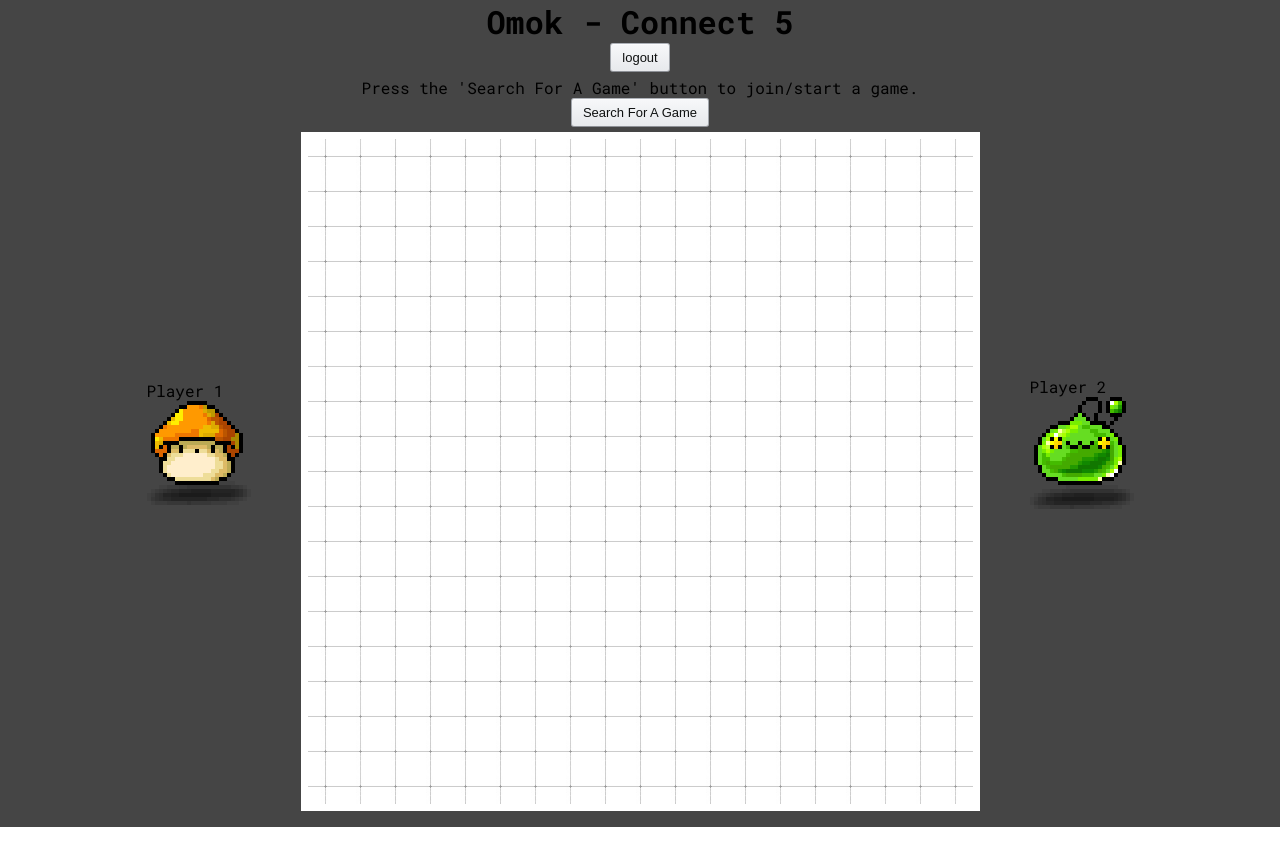
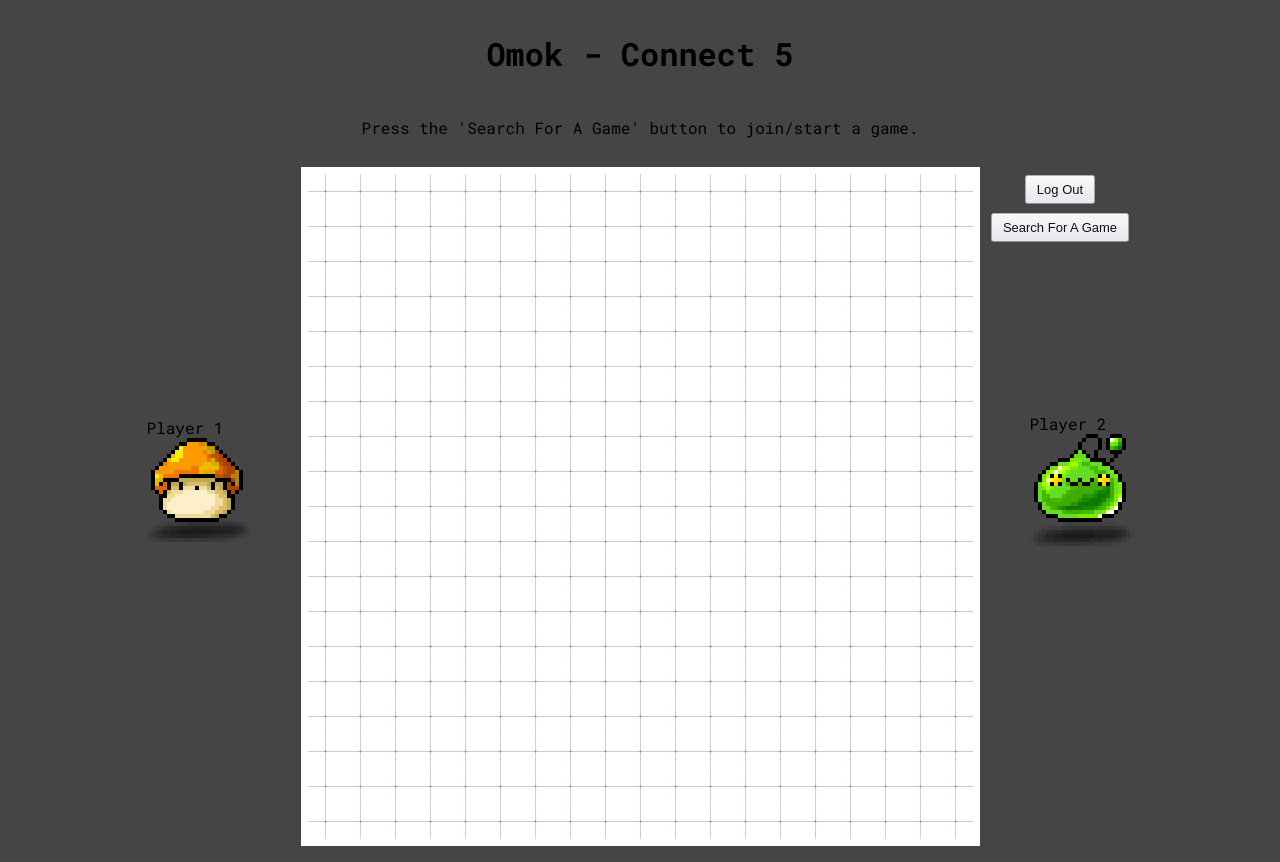
Before and after one commit to EugenSong/omok, a Next.js app: page /frontend/Game in a window 1280 px wide. Before the commit the page ends 827 px from the top, so only its background shows below. Built offline with nearby package versions, Linux system fonts and the light colour scheme.

Commit message:
edited button formatting.
record demo.

```diff
--- a/src/pages/frontend/Board2.tsx
+++ b/src/pages/frontend/Board2.tsx
@@ -735,7 +735,7 @@ const Board2 = () => {
 
           <div>
             <button
-              className={styles.resetbutton}
+              className={styles.searchforbutton}
               onClick={() => searchForGames()}
             >
               Search For A Game
--- a/src/pages/frontend/Game.tsx
+++ b/src/pages/frontend/Game.tsx
@@ -48,12 +48,12 @@ const Game = () => {
       <main className={styles.main}>
         <h1>Omok - Connect 5</h1>
         <button
-          className={styles.resetbutton}
+          className={styles.logoutbutton}
           onClick={() => {
             handleLogout();
           }}
         >
-          logout
+          Log Out
         </button>
 
         <div>
--- a/src/styles/Home.module.css
+++ b/src/styles/Home.module.css
@@ -1,4 +1,5 @@
 .main {
+  padding-top: 2em;
   display: flex;
   flex-direction: column;
   justify-content: space-between;
@@ -80,8 +81,42 @@
   text-align: center;  /* Centers the text horizontally inside the container */
 }
 
-.resetbutton {
-  margin-bottom: 5px;
+.logoutbutton {
+  position: relative;
+  top: 100px;
+  left: 420px;
+  margin-bottom: 1em;
+  background-image: linear-gradient(#f7f8fa ,#e7e9ec);
+  border-color: #adb1b8 #a2a6ac #8d9096;
+  border-style: solid;
+  border-width: 1px;
+  border-radius: 3px;
+  box-shadow: rgba(255,255,255,.6) 0 1px 0 inset;
+  box-sizing: border-box;
+  color: #0f1111;
+  cursor: pointer;
+  display: inline-block;
+  font-family: "Amazon Ember",Arial,sans-serif;
+  font-size: 14px;
+  height: 29px;
+  font-size: 13px;
+  outline: 0;
+  overflow: hidden;
+  padding: 0 11px;
+  text-align: center;
+  text-decoration: none;
+  text-overflow: ellipsis;
+  user-select: none;
+  -webkit-user-select: none;
+  touch-action: manipulation;
+  white-space: nowrap;
+}
+
+.searchforbutton {
+
+  position: relative;
+  top: 75px;
+  left: 420px;
   background-image: linear-gradient(#f7f8fa ,#e7e9ec);
   border-color: #adb1b8 #a2a6ac #8d9096;
   border-style: solid;
```
